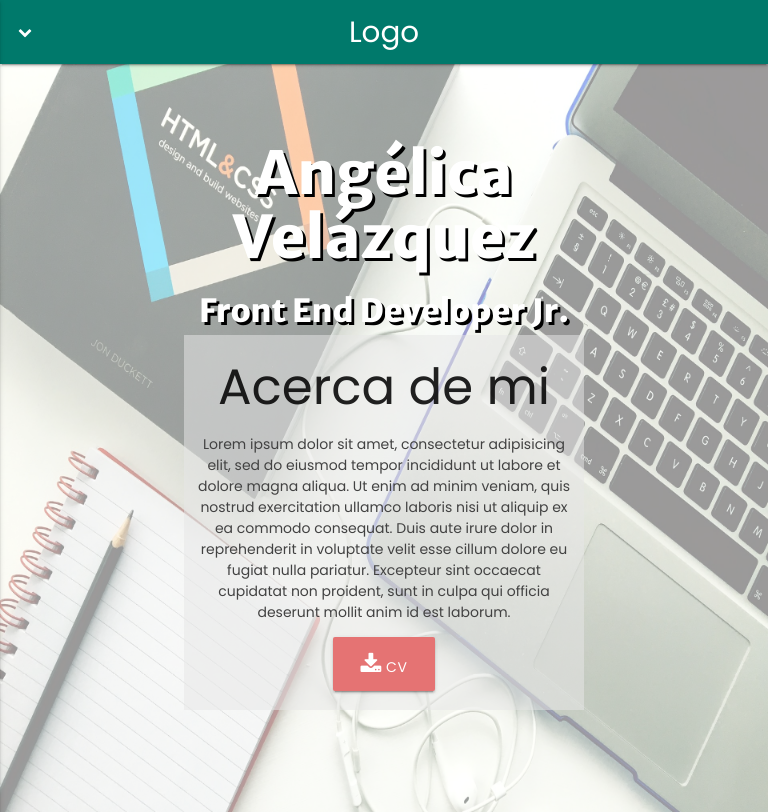
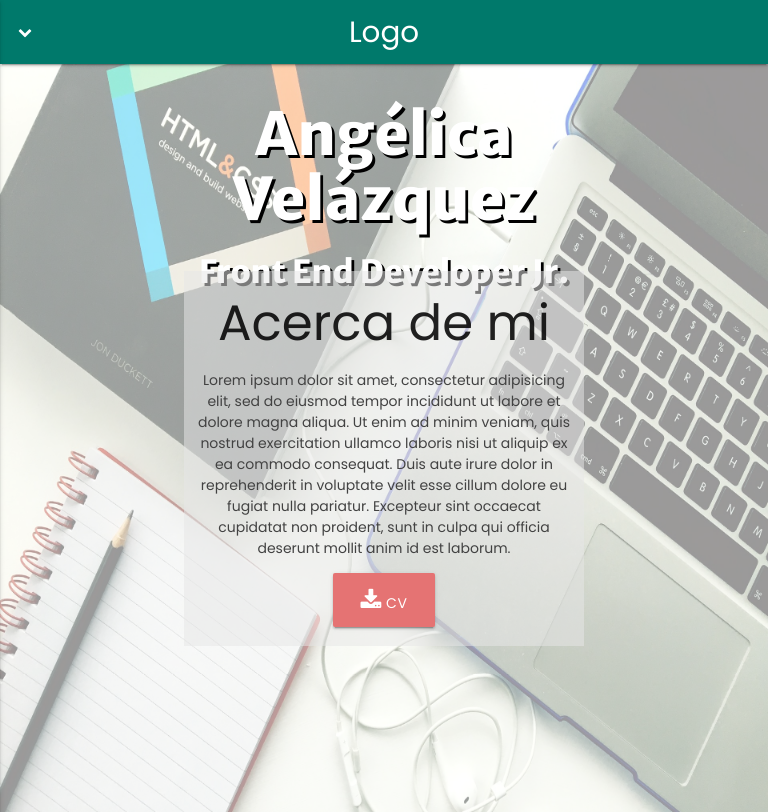
Before and after one commit to AngelicaMVG/angelicavg.github.io, a plain HTML site: page index.html in a window 768 px wide. Shown: the top 812 px of the page. Drawn offline with nearby package versions, Linux system fonts and the light colour scheme.

Commit message:
cambios en seccion home

```diff
--- a/css/main.css
+++ b/css/main.css
@@ -6,9 +6,11 @@ div.parallax-container {
   height: 750px ;
 }
 
-#home {
-  padding-top: 5%;
+#home > div.parallax-container {
+  height: 550px;
 }
+
+
 
 .imagen-home, .img-skills {
   width: 100%;
@@ -85,13 +87,20 @@ div.col.card-pad {
   width: 100%;
 }
 
-@media only screen and (min-width:768px) and (max-width: 1024px){
+@media (min-width: 1024px) {
 
-  #home.parallax-container {
+  #aboutMe {
+    top: 5%;
+  }
+}
+
+@media only screen and (min-width:768px) and (max-width: 1023px){
+
+  #home > .parallax-container {
     height: 750px !important;
   }
-  .parallax-container {
-    height: 600px !important;
+  div.parallax-container {
+    height: 600px ;
   }
 
   .text-nombre {
@@ -101,7 +110,7 @@ div.col.card-pad {
   #aboutMe {
     background-color: transparent;
     position: absolute;
-    top: 38%;
+    top: 30%;
   }
   .acercaDeMi {
     background-color: rgba(231, 231, 231, 0.53);
--- a/index.html
+++ b/index.html
@@ -36,13 +36,15 @@
     </nav>
   </div>
 
-  <section id="home" class="parallax-container">
+  <section id="home">
+    <div class="parallax-container">
     <div class="parallax ">
       <img src="assets/img/home.jpg" alt="" class="imagen-home">
     </div>
     <div class="center-align text-nombre">
       <h1 class="nombre"> Angélica <br> Velázquez</h1>
       <h4 class="nombre">Front End Developer Jr.</h4>
+    </div>
     </div>
   </section>
 
```
